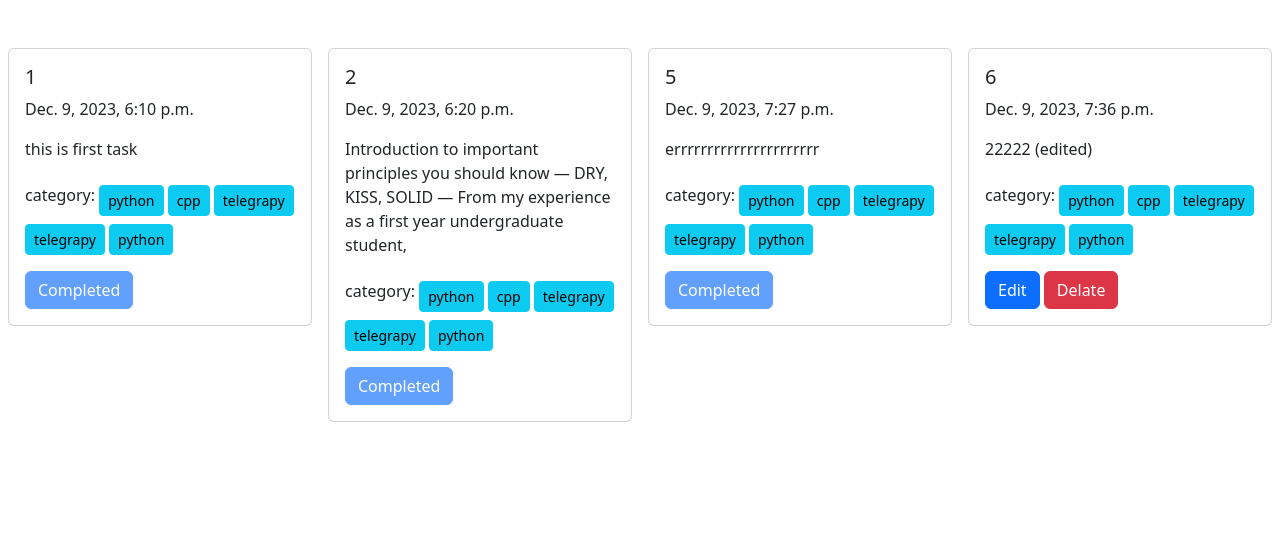
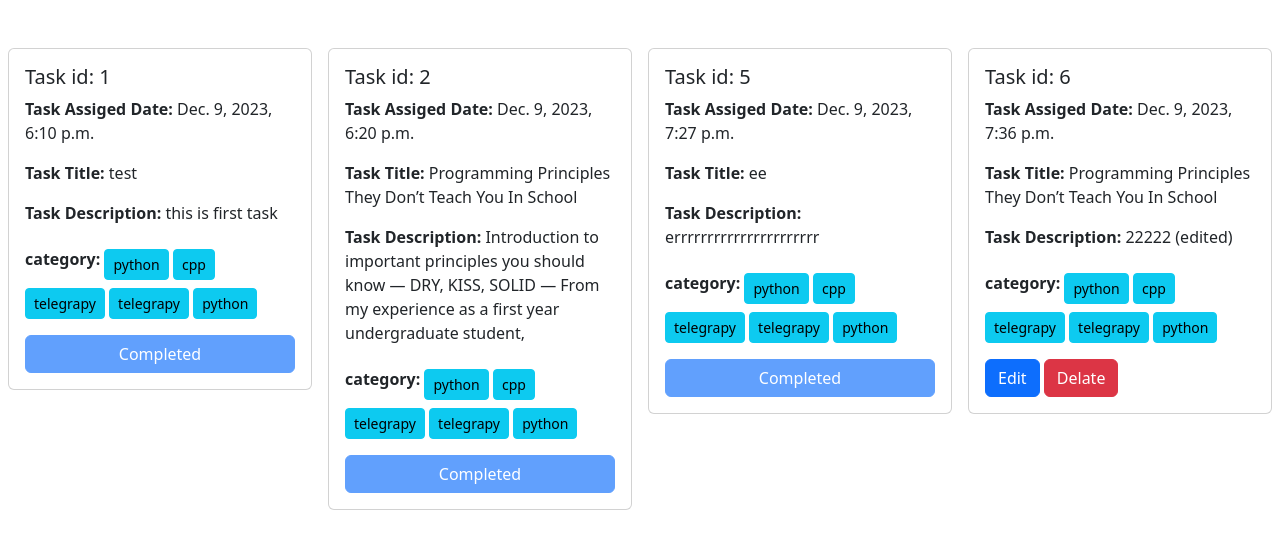
Before and after one commit to Sakilshikdar/Task-Management-, a Django app: page / in a window 1280 px wide. Shown: the part 56-605 px from the top of the page. Run offline with Django 4.2, Linux system fonts and the light colour scheme; data comes from the database, SQL or seed files in the repository; both versions use the stored data as it was after the commit.

Commit message:
task added add

```diff
--- a/templates/home.html
+++ b/templates/home.html
@@ -4,16 +4,30 @@
   <div class="col-sm-3">
     <div class="card mx-2">
       <div class="card-body">
-        <h5 class="card-title">{{post.id}}</h5>
-        <p class="card-text">{{post.taskAssignDate}}</p>
-        <p>{{post.taskDescription}}</p>
+        <h5 class="card-title">Task id: {{post.id}}</h5>
+        <p class="card-text">
+          <span class="fw-bold">Task Assiged Date:</span>
+          {{post.taskAssignDate}}
+        </p>
         <p>
-          category: {% for cat in category %}
+          <span class="fw-bold">Task Title:</span>
+          {{post.taskTitle }}
+        </p>
+        <p>
+          <span class="fw-bold">Task Description:</span>
+          {{post.taskDescription}}
+        </p>
+        <p>
+          <span class="fw-bold">category:</span> {% for cat in category %}
           <button class="btn btn-info btn-sm mt-2">{{cat.categoryName}}</button>
           {% endfor %}
         </p>
         {% if post.is_completed %}
-        <a href="" class="btn btn-primary disabled">Completed</a>
+        <a
+          href=""
+          class="btn btn-primary disabled d-flex justify-content-center"
+          >Completed</a
+        >
         {% else %}
         <div>
           <a href="{% url 'edit_post' post.id %}" class="btn btn-primary"
```
Also changed, not shown: db.sqlite3.
